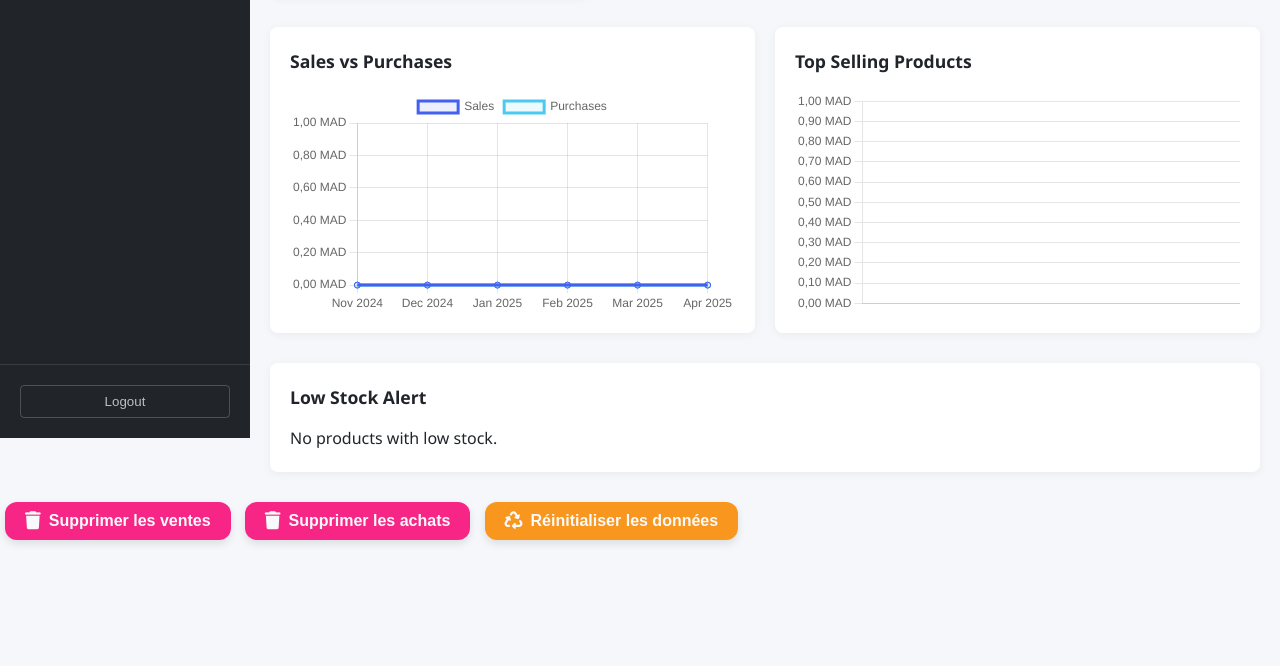
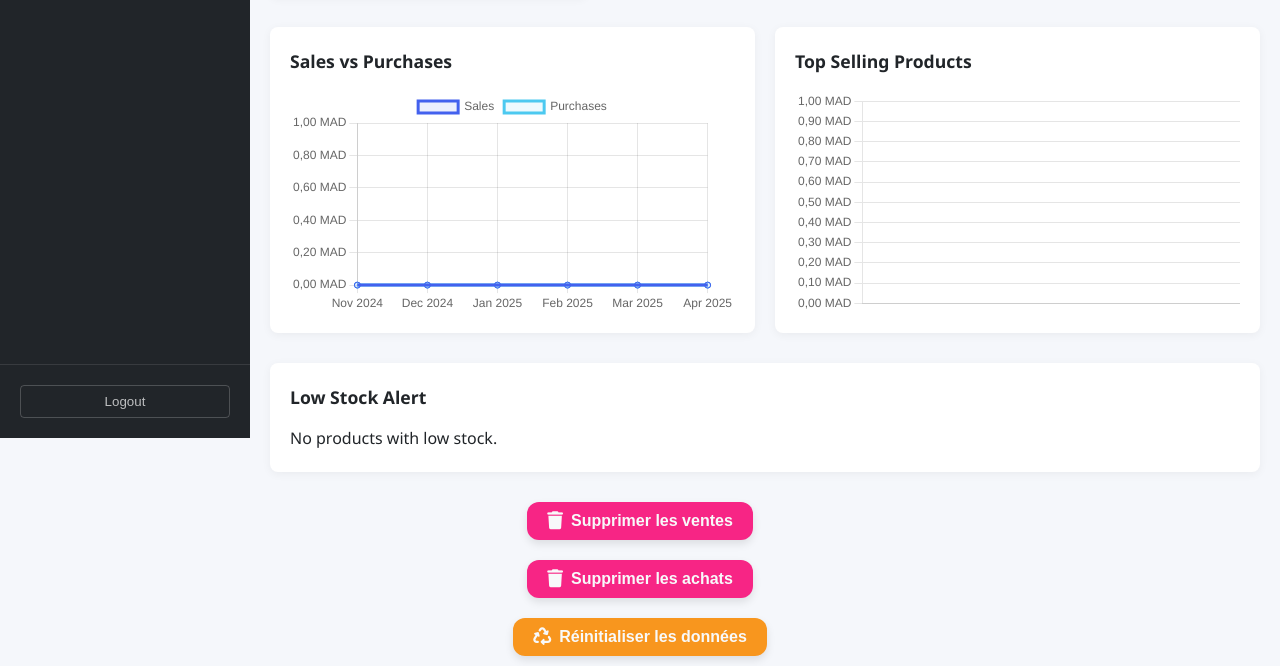
Before and after one commit to adam-t16/GERER-TON-PROJECT, a plain HTML site: page index.html in a window 1280 px wide. Shown: the part 362-1028 px from the top of the page. Before the commit the page ends 912 px from the top, so only its background shows below. Drawn offline with nearby package versions, Linux system fonts and the light colour scheme; sample sign-in values are in the browser's storage.

Commit message:
Update index.html

```diff
--- a/index.html
+++ b/index.html
@@ -90,18 +90,21 @@
       </div>
     </main>
   </div>
+  <center>
    <button id="deleteSalesBtn" class="btn btn-danger">
   <i class="fas fa-trash"></i> Supprimer les ventes
 </button>
-
+</center>
+   <center>
 <button id="deletePurchasesBtn" class="btn btn-danger">
   <i class="fas fa-trash"></i> Supprimer les achats
 </button>
-
+</center>
+  <center>
 <button id="deleteAllFinanceBtn" class="btn btn-warning">
   <i class="fas fa-recycle"></i> Réinitialiser les données
 </button>
-
+</center>
   <script src="js/main.js"></script>
   <script src="js/dashboard.js"></script>
 </body>
```
